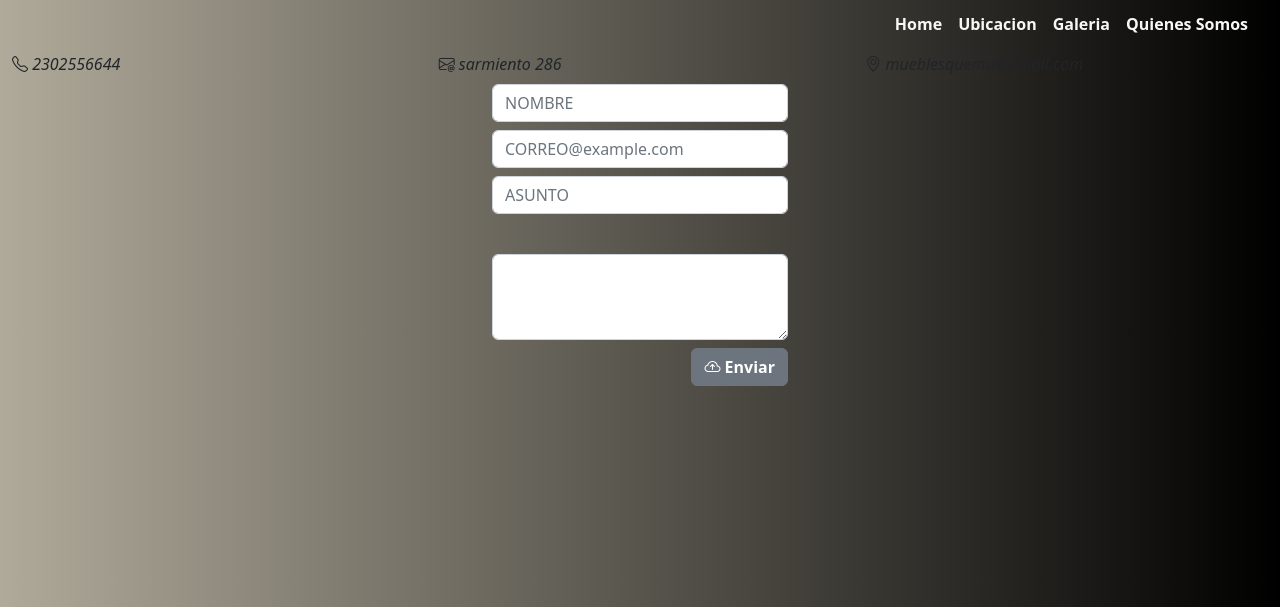
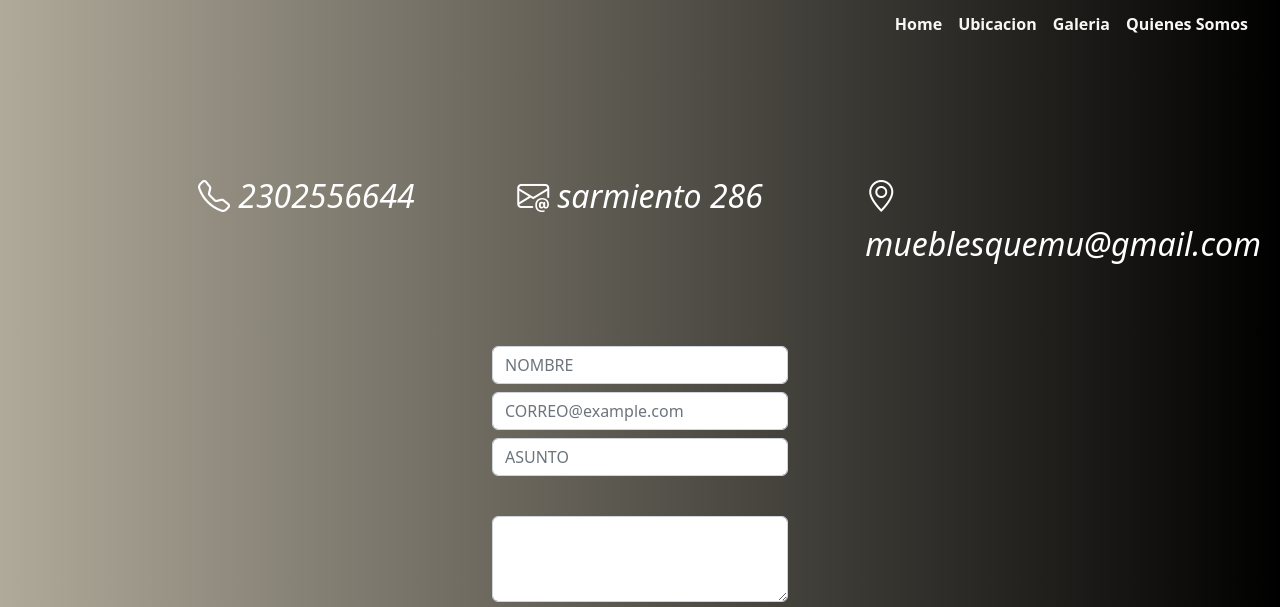
Before and after one commit to juanih1990/Entrega3CodeHourse, a website: page pages/contactanos.html in a window 1280 px wide. Shown: the part 180-787 px from the top of the page. Drawn offline with nearby package versions, Linux system fonts and the light colour scheme.

Commit message:
vista desktop sass

```diff
--- a/scss/_carousel.scss
+++ b/scss/_carousel.scss
@@ -7,7 +7,6 @@
         object-fit: contain;
         /* max-height: 225px !important; */
     }
-
     .section__Carousel--MargenTop{
         margin-top: 50px;
    }
--- a/scss/_footer.scss
+++ b/scss/_footer.scss
@@ -0,0 +1,4 @@
+/* ----------------------------------------------------------------------------------------      Contactanos  ------------------------------------------------------ */
+footer.footer__From--MargenTop70{
+        margin-top: 70px;
+}
--- a/scss/_section.scss
+++ b/scss/_section.scss
@@ -16,4 +16,41 @@
             }
          }
      }
+      /* ----------------------------------------------------------------------------------------      Contactanos  ------------------------------------------------------ */
+    section{
+        div{
+            i{
+                font-size: 2em;
+                color: white;
+            }
+        }
+        div.contactanos__AlinearItem--JustifyContentEnd{
+            justify-content: end;
+        }
+        div.contactanos__AlinearItem--JustifyContentCenter{
+            justify-content: center;
+        }
+        div.contactanos__AlinearItem--JustifyContentStart{
+            justify-content: start;
+        }
+        div.section__CardDirecciones--MargenTop{
+            margin-top: 120px;
+        }
+        div{
+            i.section__CardDirecciones--MargenTop{
+                margin-top: 120px;
+            }
+        }
+    }
+     /* ----------------------------------------------------------------------------------------      ¿Quienes Somos?  ------------------------------------------------------ */
+    section{
+        div.section__CardImg--MargenTop{
+            margin-top: 80px;
+        }
+        div{
+            img.section__CardImg--ocontaint{
+                object-fit: cover !important;
+            }
+        }
+    }
 }
--- a/scss/style.scss
+++ b/scss/style.scss
@@ -2,3 +2,5 @@
 @import "base";
 @import "header";
 @import "section";
+@import "carousel";
+@import "footer";
```
Also changed, not shown: css/style.css, 1 other file.
